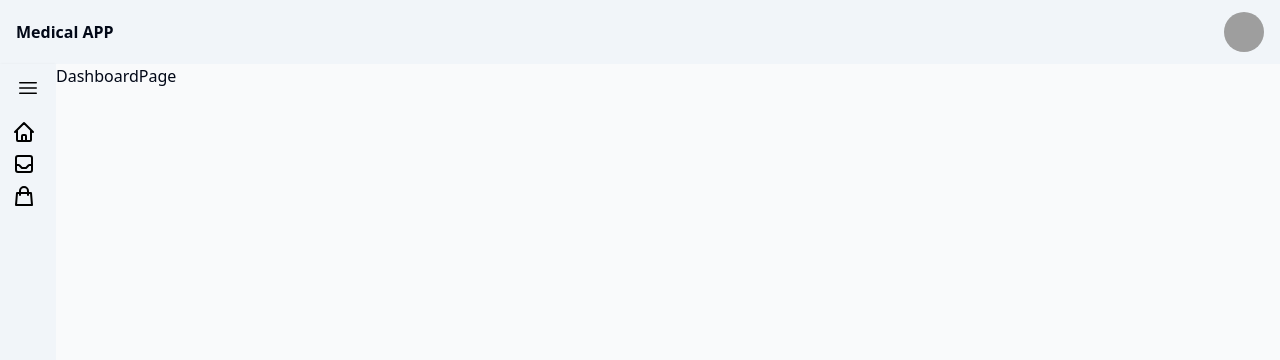
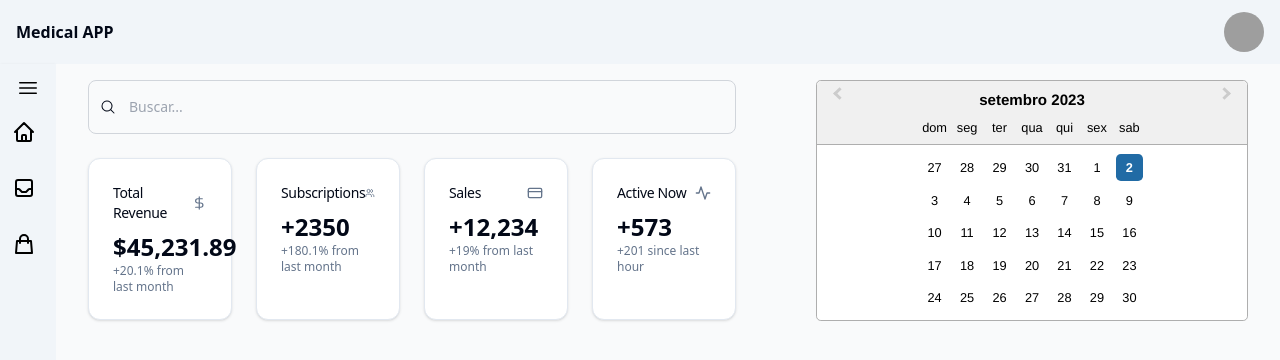
Before and after one commit to visantiago99/medical-app, a Next.js app: page / in a window 1280 px wide. Shown: the top 360 px of the page. Built offline with nearby package versions, Linux system fonts and the light colour scheme; grey boxes are pictures that could not be loaded.

Commit message:
add search bar, calendar and cards to dashboard

```diff
--- a/package.json
+++ b/package.json
@@ -9,19 +9,24 @@
     "lint": "next lint"
   },
   "dependencies": {
+    "@heroicons/react": "^2.0.18",
     "@radix-ui/react-avatar": "^1.0.3",
     "@radix-ui/react-icons": "^1.3.0",
     "@radix-ui/react-slot": "^1.0.2",
     "@types/node": "20.5.8",
     "@types/react": "18.2.21",
+    "@types/react-datepicker": "^4.15.0",
     "@types/react-dom": "18.2.7",
     "autoprefixer": "10.4.15",
     "class-variance-authority": "^0.7.0",
     "clsx": "^2.0.0",
+    "date-fns": "^2.30.0",
     "eslint-config-next": "13.4.19",
     "next": "13.4.19",
     "postcss": "8.4.29",
     "react": "18.2.0",
+    "react-datepicker": "^4.16.0",
+    "react-day-picker": "^8.8.1",
     "react-dom": "18.2.0",
     "tailwind-merge": "^1.14.0",
     "tailwindcss": "3.3.3",
--- /dev/null
+++ b/src/components/DashCalendar.tsx
@@ -0,0 +1,20 @@
+import React, { useState } from 'react';
+import 'react-datepicker/dist/react-datepicker.css';
+import DatePicker from 'react-datepicker';
+import ptBr from 'date-fns/locale/pt-BR';
+
+const DashCalendar = () => {
+  const [startDate, setStartDate] = useState<Date | null>(new Date());
+  return (
+    <div>
+      <DatePicker
+        selected={startDate}
+        onChange={(date) => setStartDate(date)}
+        locale={ptBr}
+        inline
+      />
+    </div>
+  );
+};
+
+export default DashCalendar;
--- /dev/null
+++ b/src/components/DashCards.tsx
@@ -0,0 +1,108 @@
+import React from 'react';
+import { Card, CardContent, CardHeader, CardTitle } from './ui/card';
+
+const DashCards = () => {
+  return (
+    <div className="mx-auto">
+      <div className="grid gap-6 md:grid-cols-2 lg:grid-cols-4">
+        <Card>
+          <CardHeader className="flex flex-row items-center justify-between space-y-0 pb-2">
+            <CardTitle className="text-sm font-medium">Total Revenue</CardTitle>
+            <svg
+              xmlns="http://www.w3.org/2000/svg"
+              viewBox="0 0 24 24"
+              fill="none"
+              stroke="currentColor"
+              strokeLinecap="round"
+              strokeLinejoin="round"
+              strokeWidth="2"
+              className="h-4 w-4 text-muted-foreground"
+            >
+              <path d="M12 2v20M17 5H9.5a3.5 3.5 0 0 0 0 7h5a3.5 3.5 0 0 1 0 7H6" />
+            </svg>
+          </CardHeader>
+          <CardContent>
+            <div className="text-2xl font-bold">$45,231.89</div>
+            <p className="text-xs text-muted-foreground">
+              +20.1% from last month
+            </p>
+          </CardContent>
+        </Card>
+        <Card>
+          <CardHeader className="flex flex-row items-center justify-between space-y-0 pb-2">
+            <CardTitle className="text-sm font-medium">Subscriptions</CardTitle>
+            <svg
+              xmlns="http://www.w3.org/2000/svg"
+              viewBox="0 0 24 24"
+              fill="none"
+              stroke="currentColor"
+              strokeLinecap="round"
+              strokeLinejoin="round"
+              strokeWidth="2"
+              className="h-4 w-4 text-muted-foreground"
+            >
+              <path d="M16 21v-2a4 4 0 0 0-4-4H6a4 4 0 0 0-4 4v2" />
+              <circle cx="9" cy="7" r="4" />
+              <path d="M22 21v-2a4 4 0 0 0-3-3.87M16 3.13a4 4 0 0 1 0 7.75" />
+            </svg>
+          </CardHeader>
+          <CardContent>
+            <div className="text-2xl font-bold">+2350</div>
+            <p className="text-xs text-muted-foreground">
+              +180.1% from last month
+            </p>
+          </CardContent>
+        </Card>
+        <Card>
+          <CardHeader className="flex flex-row items-center justify-between space-y-0 pb-2">
+            <CardTitle className="text-sm font-medium">Sales</CardTitle>
+            <svg
+              xmlns="http://www.w3.org/2000/svg"
+              viewBox="0 0 24 24"
+              fill="none"
+              stroke="currentColor"
+              strokeLinecap="round"
+              strokeLinejoin="round"
+              strokeWidth="2"
+              className="h-4 w-4 text-muted-foreground"
+            >
+              <rect width="20" height="14" x="2" y="5" rx="2" />
+              <path d="M2 10h20" />
+            </svg>
+          </CardHeader>
+          <CardContent>
+            <div className="text-2xl font-bold">+12,234</div>
+            <p className="text-xs text-muted-foreground">
+              +19% from last month
+            </p>
+          </CardContent>
+        </Card>
+        <Card>
+          <CardHeader className="flex flex-row items-center justify-between space-y-0 pb-2">
+            <CardTitle className="text-sm font-medium">Active Now</CardTitle>
+            <svg
+              xmlns="http://www.w3.org/2000/svg"
+              viewBox="0 0 24 24"
+              fill="none"
+              stroke="currentColor"
+              strokeLinecap="round"
+              strokeLinejoin="round"
+              strokeWidth="2"
+              className="h-4 w-4 text-muted-foreground"
+            >
+              <path d="M22 12h-4l-3 9L9 3l-3 9H2" />
+            </svg>
+          </CardHeader>
+          <CardContent>
+            <div className="text-2xl font-bold">+573</div>
+            <p className="text-xs text-muted-foreground">
+              +201 since last hour
+            </p>
+          </CardContent>
+        </Card>
+      </div>
+    </div>
+  );
+};
+
+export default DashCards;
--- /dev/null
+++ b/src/components/SearchBar.tsx
@@ -0,0 +1,20 @@
+import { MagnifyingGlassIcon } from '@heroicons/react/24/solid';
+
+export default function SearchBar() {
+  return (
+    <>
+      <div className="relative">
+        <div className="absolute inset-y-0 left-0 flex items-center pl-3 pointer-events-none">
+          <MagnifyingGlassIcon className="w-4 h-4" />
+        </div>
+        <input
+          type="search"
+          id="default-search"
+          className="block w-full p-4 pl-10 text-sm text-gray-900 border border-gray-300 rounded-lg bg-gray-50 "
+          placeholder="Buscar..."
+          required
+        />
+      </div>
+    </>
+  );
+}
--- a/src/components/Sidebar.tsx
+++ b/src/components/Sidebar.tsx
@@ -31,7 +31,7 @@ export default function SidebarDemo() {
             </button>
           </div>
           <div className="flex-1">
-            <ul className="pt-2 pb-4 flex flex-col gap-2 text-sm">
+            <ul className="pt-2 pb-4 flex flex-col gap-8 text-sm">
               <li className="rounded-sm">
                 <Link
                   href="/"
--- a/src/components/ui/card.tsx
+++ b/src/components/ui/card.tsx
@@ -1,6 +1,6 @@
-import * as React from "react"
+import * as React from 'react';
 
-import { cn } from "@/lib/utils"
+import { cn } from '@/lib/utils';
 
 const Card = React.forwardRef<
   HTMLDivElement,
@@ -9,13 +9,13 @@ const Card = React.forwardRef<
   <div
     ref={ref}
     className={cn(
-      "rounded-xl border bg-card text-card-foreground shadow",
-      className
+      'rounded-xl border bg-card text-card-foreground shadow',
+      className,
     )}
     {...props}
   />
-))
-Card.displayName = "Card"
+));
+Card.displayName = 'Card';
 
 const CardHeader = React.forwardRef<
   HTMLDivElement,
@@ -23,11 +23,11 @@ const CardHeader = React.forwardRef<
 >(({ className, ...props }, ref) => (
   <div
     ref={ref}
-    className={cn("flex flex-col space-y-1.5 p-6", className)}
+    className={cn('flex flex-col space-y-1.5 p-6', className)}
     {...props}
   />
-))
-CardHeader.displayName = "CardHeader"
+));
+CardHeader.displayName = 'CardHeader';
 
 const CardTitle = React.forwardRef<
   HTMLParagraphElement,
@@ -35,11 +35,11 @@ const CardTitle = React.forwardRef<
 >(({ className, ...props }, ref) => (
   <h3
     ref={ref}
-    className={cn("font-semibold leading-none tracking-tight", className)}
+    className={cn('font-semibold leading-none tracking-tight', className)}
     {...props}
   />
-))
-CardTitle.displayName = "CardTitle"
+));
+CardTitle.displayName = 'CardTitle';
 
 const CardDescription = React.forwardRef<
   HTMLParagraphElement,
@@ -47,19 +47,19 @@ const CardDescription = React.forwardRef<
 >(({ className, ...props }, ref) => (
   <p
     ref={ref}
-    className={cn("text-sm text-muted-foreground", className)}
+    className={cn('text-sm text-muted-foreground', className)}
     {...props}
   />
-))
-CardDescription.displayName = "CardDescription"
+));
+CardDescription.displayName = 'CardDescription';
 
 const CardContent = React.forwardRef<
   HTMLDivElement,
   React.HTMLAttributes<HTMLDivElement>
 >(({ className, ...props }, ref) => (
-  <div ref={ref} className={cn("p-6 pt-0", className)} {...props} />
-))
-CardContent.displayName = "CardContent"
+  <div ref={ref} className={cn('p-6 pt-0', className)} {...props} />
+));
+CardContent.displayName = 'CardContent';
 
 const CardFooter = React.forwardRef<
   HTMLDivElement,
@@ -67,10 +67,17 @@ const CardFooter = React.forwardRef<
 >(({ className, ...props }, ref) => (
   <div
     ref={ref}
-    className={cn("flex items-center p-6 pt-0", className)}
+    className={cn('flex items-center p-6 pt-0', className)}
     {...props}
   />
-))
-CardFooter.displayName = "CardFooter"
+));
+CardFooter.displayName = 'CardFooter';
 
-export { Card, CardHeader, CardFooter, CardTitle, CardDescription, CardContent }
+export {
+  Card,
+  CardHeader,
+  CardFooter,
+  CardTitle,
+  CardDescription,
+  CardContent,
+};
--- /dev/null
+++ b/src/components/ui/input.tsx
@@ -0,0 +1,25 @@
+import * as React from 'react';
+
+import { cn } from '@/lib/utils';
+
+export interface InputProps
+  extends React.InputHTMLAttributes<HTMLInputElement> {}
+
+const Input = React.forwardRef<HTMLInputElement, InputProps>(
+  ({ className, type, ...props }, ref) => {
+    return (
+      <input
+        type={type}
+        className={cn(
+          'flex h-9 w-full rounded-md border border-input bg-transparent px-3 py-1 text-sm shadow-sm transition-colors file:border-0 file:bg-transparent file:text-sm file:font-medium placeholder:text-muted-foreground focus-visible:outline-none focus-visible:ring-1 focus-visible:ring-ring disabled:cursor-not-allowed disabled:opacity-50',
+          className,
+        )}
+        ref={ref}
+        {...props}
+      />
+    );
+  },
+);
+Input.displayName = 'Input';
+
+export { Input };
--- a/src/layouts/MainLayout.tsx
+++ b/src/layouts/MainLayout.tsx
@@ -22,7 +22,7 @@ const MainLayout = ({ children, title }: MainLayoutProps) => (
     <div className="flex h-full w-full">
       <Sidebar />
       <main
-        className="w-full h-full bg-gray-50 overflow-y-auto"
+        className="w-full h-full bg-gray-50 overflow-y-auto px-8 py-4"
         style={{ height: 'calc(100vh - 4rem)' }}
       >
         {children}
--- a/src/pages/index.tsx
+++ b/src/pages/index.tsx
@@ -1,11 +1,22 @@
+import DashCalendar from '@/components/DashCalendar';
+import DashCards from '@/components/DashCards';
+import SearchBar from '@/components/SearchBar';
 import MainLayout from '@/layouts/MainLayout';
 
 export default function Home() {
   return (
-    <MainLayout>
-      <>
-        <div>DashboardPage</div>
-      </>
+    <MainLayout title="Dashboard">
+      <div className="flex w-full gap-20">
+        <div className="flex flex-col gap-2 w-[60%]">
+          <SearchBar />
+          <div className="mt-4">
+            <DashCards />
+          </div>
+        </div>
+        <div className="w-[40%]">
+          <DashCalendar />
+        </div>
+      </div>
     </MainLayout>
   );
 }
--- a/src/styles/globals.css
+++ b/src/styles/globals.css
@@ -74,3 +74,8 @@
     @apply bg-background text-foreground;
   }
 }
+
+.react-datepicker,
+.react-datepicker__month-container{
+  width: 100%;
+}
```
Also changed, not shown: 1 other file (tests, documents, lock files or other folders).
